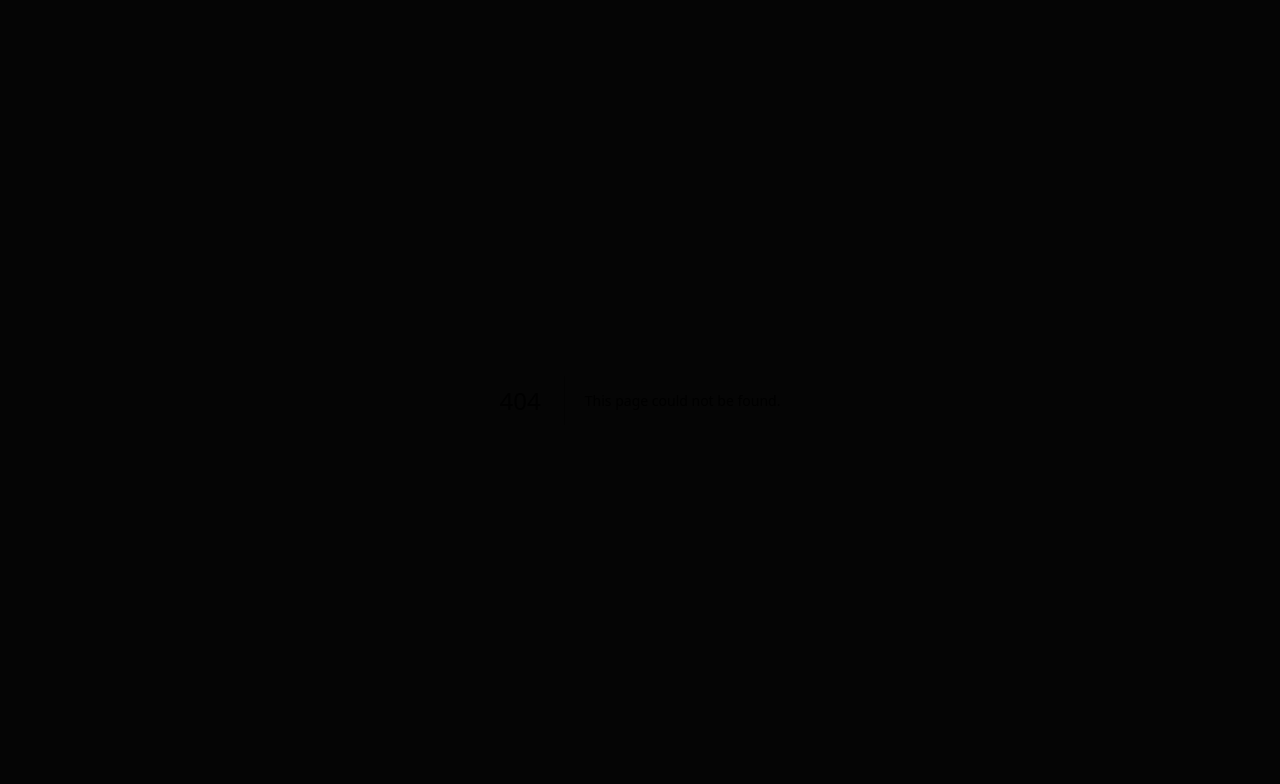
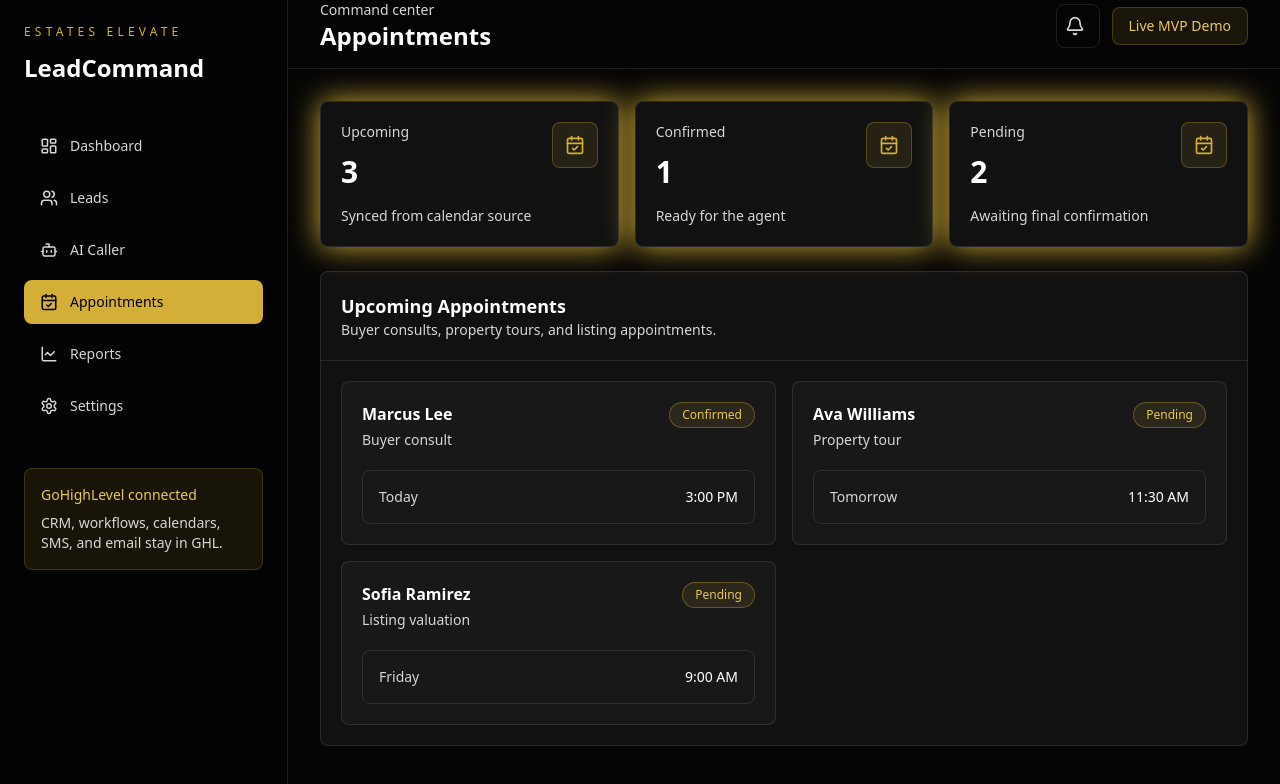
Before and after one commit to ericbester123-ux/LeadCommand, a Next.js app: page /appointments in a window 1280 px wide. Before the commit this address had no page. Shown: the top 784 px of the page. Built offline with nearby package versions, Linux system fonts and the light colour scheme.

Commit message:
Add appointments page

```diff
--- /dev/null
+++ b/app/appointments/page.tsx
@@ -0,0 +1,69 @@
+import { CalendarCheck } from "lucide-react";
+import { AppShell } from "@/components/app-shell";
+import { StatCard } from "@/components/stat-card";
+import { appointments } from "@/lib/data";
+
+export default function AppointmentsPage() {
+  const confirmed = appointments.filter(
+    (appointment) => appointment.status === "Confirmed"
+  ).length;
+
+  return (
+    <AppShell activeHref="/appointments" title="Appointments">
+      <section className="grid gap-4 md:grid-cols-3">
+        <StatCard
+          detail="Synced from calendar source"
+          icon={CalendarCheck}
+          title="Upcoming"
+          value={String(appointments.length)}
+        />
+        <StatCard
+          detail="Ready for the agent"
+          icon={CalendarCheck}
+          title="Confirmed"
+          value={String(confirmed)}
+        />
+        <StatCard
+          detail="Awaiting final confirmation"
+          icon={CalendarCheck}
+          title="Pending"
+          value={String(appointments.length - confirmed)}
+        />
+      </section>
+      <section className="rounded-lg border border-white/10 bg-card">
+        <div className="border-b border-white/10 p-5">
+          <h2 className="text-lg font-semibold text-white">
+            Upcoming Appointments
+          </h2>
+          <p className="text-sm text-muted">
+            Buyer consults, property tours, and listing appointments.
+          </p>
+        </div>
+        <div className="grid gap-4 p-5 lg:grid-cols-2">
+          {appointments.map((appointment) => (
+            <article
+              className="rounded-lg border border-white/10 bg-white/[0.03] p-5"
+              key={appointment.id}
+            >
+              <div className="flex items-start justify-between gap-4">
+                <div>
+                  <h3 className="font-semibold text-white">
+                    {appointment.client}
+                  </h3>
+                  <p className="mt-1 text-sm text-muted">{appointment.type}</p>
+                </div>
+                <span className="rounded-full border border-gold/35 bg-gold/10 px-3 py-1 text-xs text-gold-hover">
+                  {appointment.status}
+                </span>
+              </div>
+              <div className="mt-5 flex items-center justify-between rounded-lg border border-white/10 p-4 text-sm">
+                <span className="text-muted">{appointment.date}</span>
+                <span className="font-medium text-white">{appointment.time}</span>
+              </div>
+            </article>
+          ))}
+        </div>
+      </section>
+    </AppShell>
+  );
+}
```
